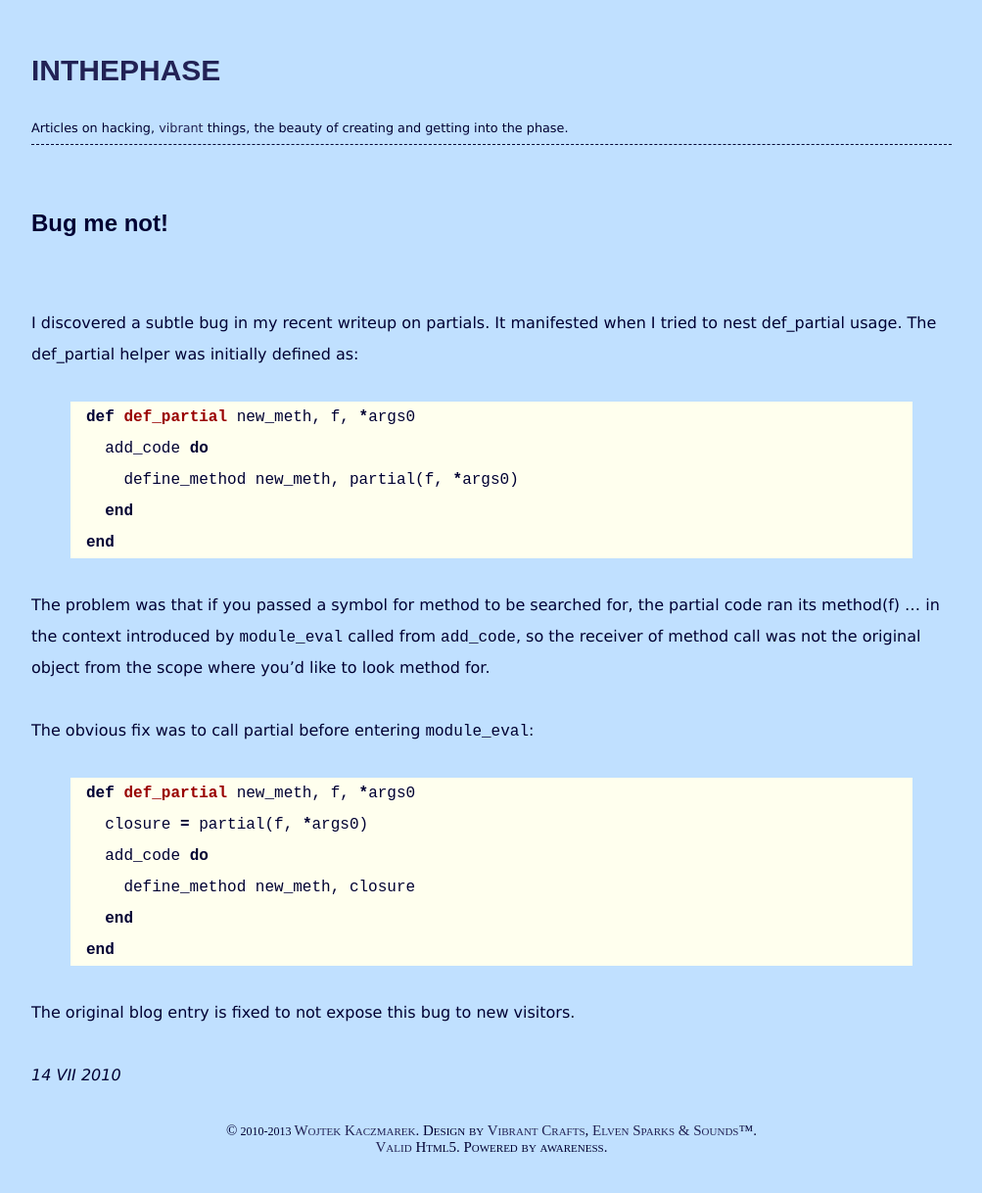
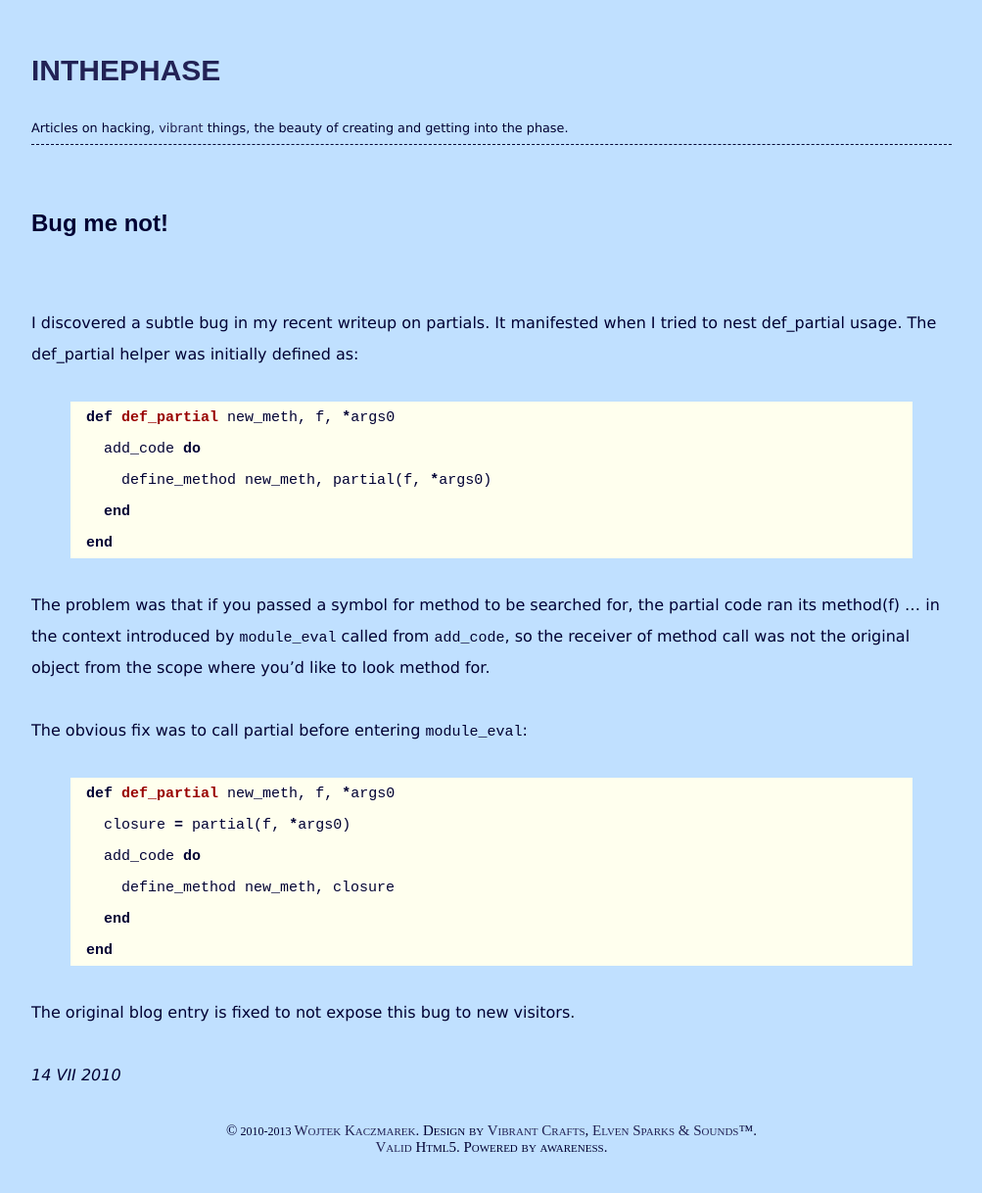
Before and after one commit to herenowcoder/herenowcoder.github.com, a Jekyll site: the page built from _posts/2010-07-14-bug-me-not.md, in a window 1280 px wide. Shown: the whole page at 98% size, without its empty margins (138-1141 px from the left). Built offline with Jekyll 4.4.1, drawn with Linux system fonts in a browser that asks for light colours; some web fonts are replaced.

Commit message:
code size 15px

```diff
--- a/css/my.css
+++ b/css/my.css
@@ -31,7 +31,7 @@ a:hover, a:active, .link:hover {
 
 code {
     font-family: SourceCodePro, Monospace;
-     /*font-size: 14px;*/
+     font-size: 15px;
     line-height: 1;
 }
 
```
